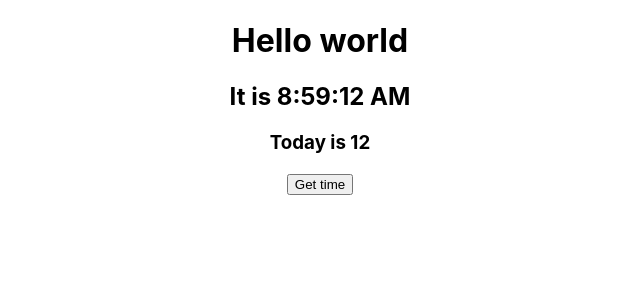
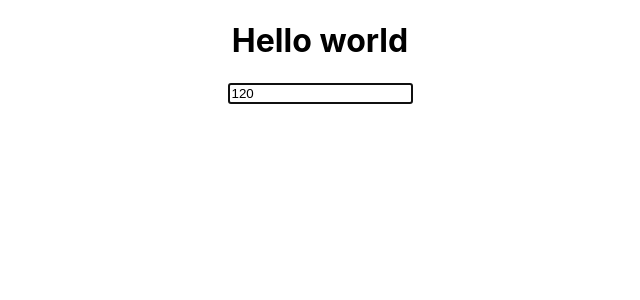
Before and after one commit to manhdungdev/learn_reactjs, a React (Create React App) app in the folder set_up_env/: page / in a window 1280 px wide. Shown: the top 300 px of the page, without its empty margins (320-960 px from the left). Built offline with nearby package versions, Linux system fonts and the light colour scheme.

Commit message:
Learn method and props

```diff
--- a/set_up_env/package.json
+++ b/set_up_env/package.json
@@ -42,6 +42,7 @@
   "devDependencies": {
     "eslint-config-prettier": "^9.1.0",
     "eslint-plugin-prettier": "^5.1.3",
-    "prettier": "^3.2.5"
+    "prettier": "^3.2.5",
+    "prop-types": "^15.8.1"
   }
 }
--- a/set_up_env/src/App.js
+++ b/set_up_env/src/App.js
@@ -1,10 +1,19 @@
+import { useState } from 'react';
 import './App.css';
 import Clock from './Clock';
+import BareInput from './BareInput';
+import Layout from './Layout';
 
 function App() {
+  const [visible, setVisible] = useState(true);
   return (
     <div className='App'>
-      <Clock />
+      {/* <button onClick={() => setVisible(false)}>Hide Clock component</button>
+      {visible && <Clock />} */}
+      <Layout>
+        <h1>Hello world</h1>
+        <BareInput type='password' value={120} autoFocus className='input-control' onChange={() => {}} />
+      </Layout>
     </div>
   );
 }
--- /dev/null
+++ b/set_up_env/src/BareInput.jsx
@@ -0,0 +1,23 @@
+import React from 'react';
+import PropTypes from 'prop-types';
+
+class BareInput extends React.Component {
+  render() {
+    const { type: typeInput, ...rest } = this.props;
+    return <input {...rest} type='text' />;
+  }
+}
+
+// function BareInput(props) {
+//   return <input {...props} autoFocus={false} />;
+// }
+
+export default BareInput;
+
+BareInput.propTypes = {
+  type: PropTypes.string.isRequired,
+  onChange: PropTypes.func.isRequired,
+  className: PropTypes.string,
+  autoFocus: PropTypes.bool,
+  value: PropTypes.number
+};
--- a/set_up_env/src/Clock.jsx
+++ b/set_up_env/src/Clock.jsx
@@ -1,20 +1,54 @@
 import React from 'react';
+
+const lists = ['BMW', 'Mercedes', 'Porsche'];
+
+const fetchAPI = () => {
+  return new Promise((resolve) => {
+    setTimeout(() => {
+      resolve(lists);
+    }, 2000);
+  });
+};
 class Clock extends React.Component {
   constructor(props) {
     super(props);
+    console.log('constructor');
     this.state = {
       time: {
         created: new Date().toLocaleTimeString()
       },
       seconds: {
         created: new Date().getSeconds()
-      }
+      },
+      lists: [],
+      darkMode: false
     };
 
     this.date = '14/3/2024';
   }
 
-  getTime = () =>  {
+  toggleDarkMode = () => {
+    this.setState((prevState) => ({
+      ...prevState,
+      darkMode: !prevState.darkMode
+    }));
+  };
+
+  componentDidMount() {
+    console.log('componentDidMount');
+    const seconds = document.getElementById('seconds');
+    fetchAPI().then((res) => this.setState((prevState) => ({ ...prevState, lists: res })));
+  }
+
+  componentDidUpdate() {
+    console.log('componentDidUpdate');
+  }
+
+  componentWillUnmount(){
+    console.log('componentWillUnmount');
+  }
+
+  getTime = () => {
     const newState = {
       ...this.state,
       time: {
@@ -29,12 +63,16 @@ class Clock extends React.Component {
   };
 
   render() {
+    console.log('render');
     return (
       <div>
         <h1>Hello world</h1>
         <h2>It is {this.state.time.created}</h2>
-        <h3>Today is {this.state.seconds.created}</h3>
+        <h3 id='seconds'>Today is {this.state.seconds.created}</h3>
+        <h3>List: {this.state.lists}</h3>
         <button onClick={this.getTime}>Get time</button>
+        <button onClick={this.toggleDarkMode}>Toggle</button>
+        {this.state.darkMode && <input value={this.state.darkMode} type='text' />}
       </div>
     );
   }
--- /dev/null
+++ b/set_up_env/src/Layout.jsx
@@ -0,0 +1,17 @@
+import React, { Children } from 'react';
+import PropTypes from 'prop-types';
+class Layout extends React.Component {
+  render() {
+    return <div className='layout'>{this.props.children}</div>;
+  }
+}
+
+// function Layout(props) {
+//   return <div className='layout'>{props.children}</div>;
+// }
+
+export default Layout;
+
+Layout.propTypes = {
+  children: PropTypes.oneOfType([PropTypes.element, PropTypes.arrayOf(PropTypes.element)])
+};
--- a/set_up_env/src/index.js
+++ b/set_up_env/src/index.js
@@ -8,9 +8,9 @@ import Welcome from './Welcome';
 const root = ReactDOM.createRoot(document.getElementById('root'));
 
 root.render(
-  <React.StrictMode>
+  // <React.StrictMode>
     <App />
-  </React.StrictMode>
+  // </React.StrictMode>
 );
 
 // If you want to start measuring performance in your app, pass a function
```
Also changed, not shown: 1 other file (tests, documents, lock files or other folders).
